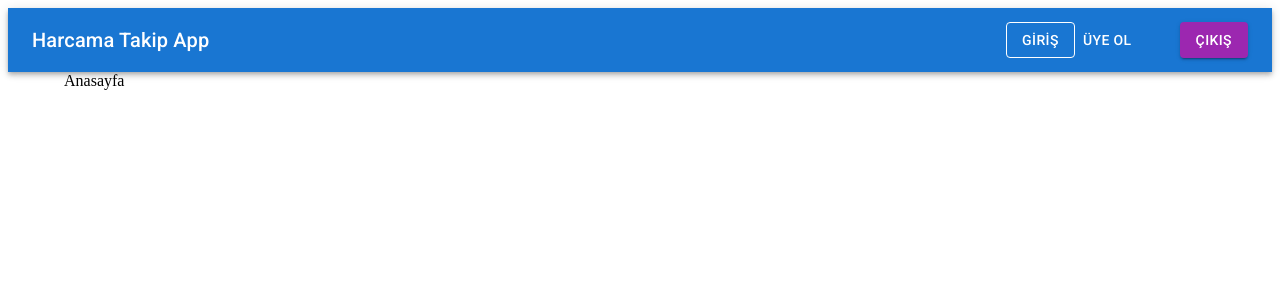
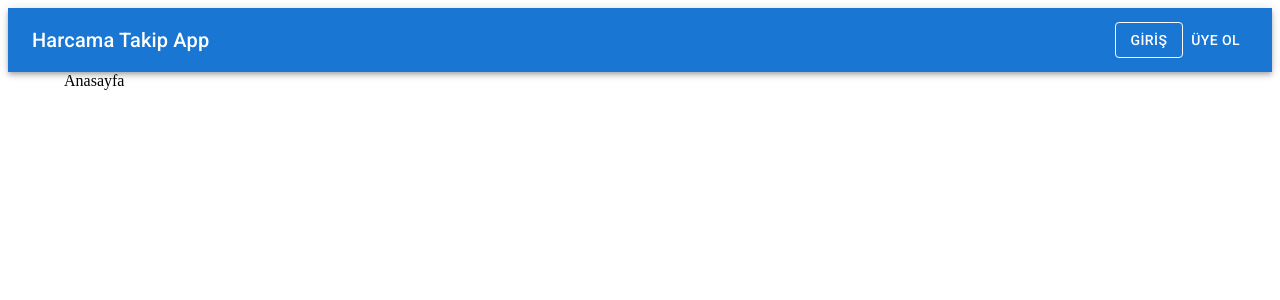
Before and after one commit to eerzik/harcama-takip-app, a React (Create React App) app: page / in a window 1280 px wide. Shown: the top 300 px of the page. Built offline with nearby package versions, Linux system fonts and the light colour scheme.

Commit message:
Navbar ı kullanıcıya göre düzenleme

```diff
--- a/src/components/Navbar.js
+++ b/src/components/Navbar.js
@@ -6,11 +6,12 @@ import Toolbar from '@mui/material/Toolbar'
 import Button from '@mui/material/Button'
 import { Link } from 'react-router-dom'
 import { useLogout } from '../hooks/useLogout'
-
+import { useAuthContext } from '../hooks/useAuthContext'
 
 export default function Navbar() {
 
-    const {logout}=useLogout();
+    const { logout } = useLogout();
+    const { user } = useAuthContext();
 
     return (
         <Box sx={{ flexGrow: 1 }} >
@@ -20,6 +21,8 @@ export default function Navbar() {
                         <Link component='button' to="/" className={styles.link} >Harcama Takip App</Link>
                     </Typography>
 
+                    {!user && (
+                        <>
                             <Button variant='outlined' color='inherit' >
                                 <Link component='button' className={styles.link} to="/login"  > GİRİŞ </Link>
                             </Button>
@@ -27,10 +30,20 @@ export default function Navbar() {
                             <Button variant='text' color='secondary' >
                                 <Link component='button' className={styles.link} to="/signup"  > Üye Ol </Link>
                             </Button>
+                        </>
+                    )}
 
-                    <Button variant='contained' color='secondary' onClick={logout} sx={{ml:5}} >
+
+                    {user && (
+                        <>
+                        <Typography variant='caption'  > Merhaba {user.displayName} </Typography>
+                            <Button variant='contained' color='secondary' onClick={logout} sx={{ ml: 5 }} >
                                 Çıkış
                             </Button>
+                        </>
+                    )
+                    }
+
                 </Toolbar>
             </AppBar>
         </Box>
```
Lines whose indentation alone changed are shown as unchanged.
